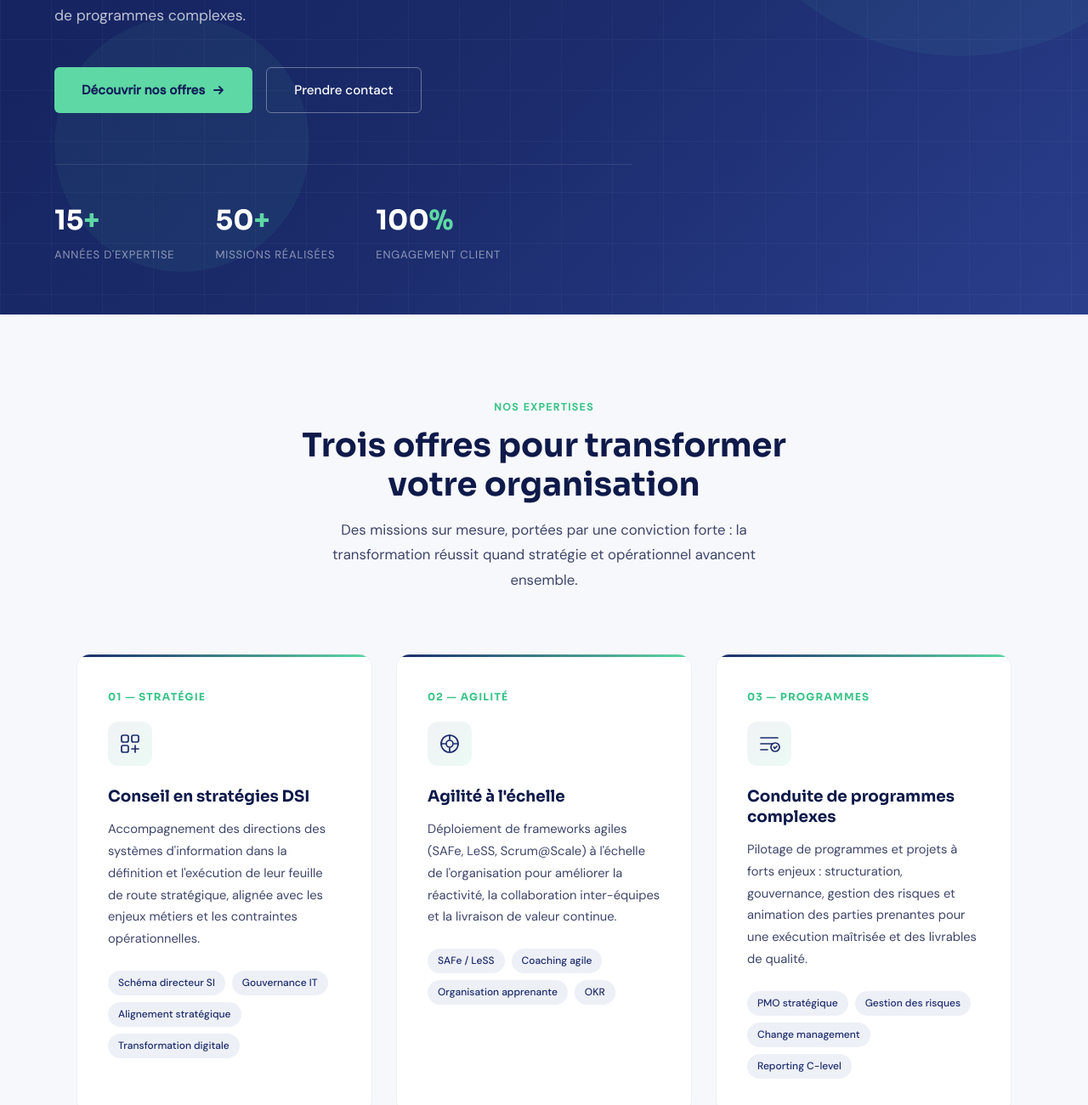
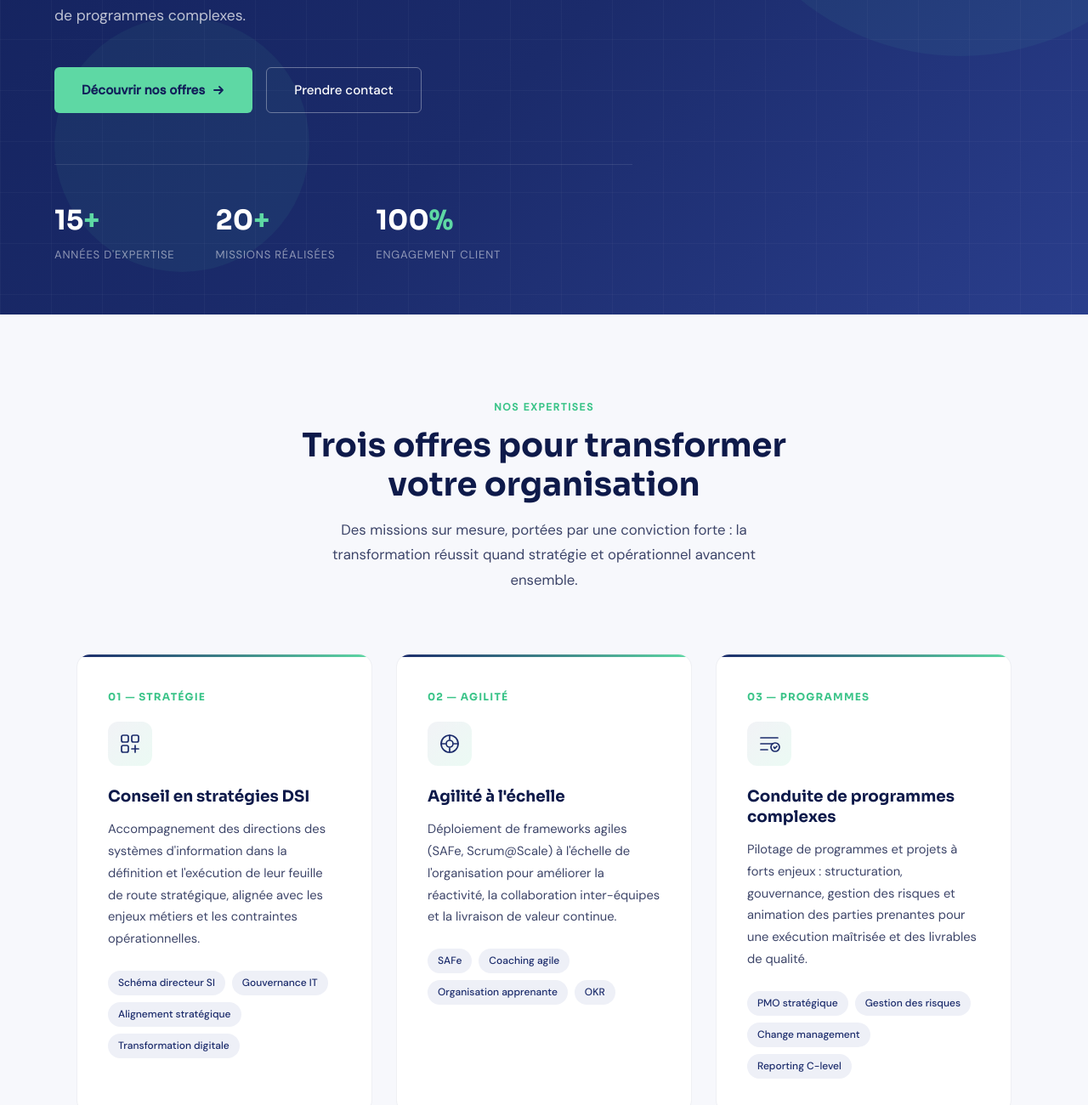
Before and after one commit to iamconseil/iam-conseil, a plain HTML site: page index.html in a window 1280 px wide. Shown: the part 434-1734 px from the top of the page at 85% size. Drawn offline with Linux system fonts and the light colour scheme.

Commit message:
Update agile frameworks in index.html
Removed 'LeSS' from the agile frameworks and updated the corresponding tags.

```diff
--- a/index.html
+++ b/index.html
@@ -69,7 +69,7 @@
         <div class="stat-label">Années d'expertise</div>
       </div>
       <div class="stat-item">
-        <div class="stat-num">50<span>+</span></div>
+        <div class="stat-num">20<span>+</span></div>
         <div class="stat-label">Missions réalisées</div>
       </div>
       <div class="stat-item">
@@ -116,9 +116,9 @@
         </svg>
       </div>
       <h3 class="offre-title">Agilité à l'échelle</h3>
-      <p class="offre-desc">Déploiement de frameworks agiles (SAFe, LeSS, Scrum@Scale) à l'échelle de l'organisation pour améliorer la réactivité, la collaboration inter-équipes et la livraison de valeur continue.</p>
+      <p class="offre-desc">Déploiement de frameworks agiles (SAFe, Scrum@Scale) à l'échelle de l'organisation pour améliorer la réactivité, la collaboration inter-équipes et la livraison de valeur continue.</p>
       <div class="offre-tags">
-        <span class="tag">SAFe / LeSS</span>
+        <span class="tag">SAFe</span>
         <span class="tag">Coaching agile</span>
         <span class="tag">Organisation apprenante</span>
         <span class="tag">OKR</span>
```
